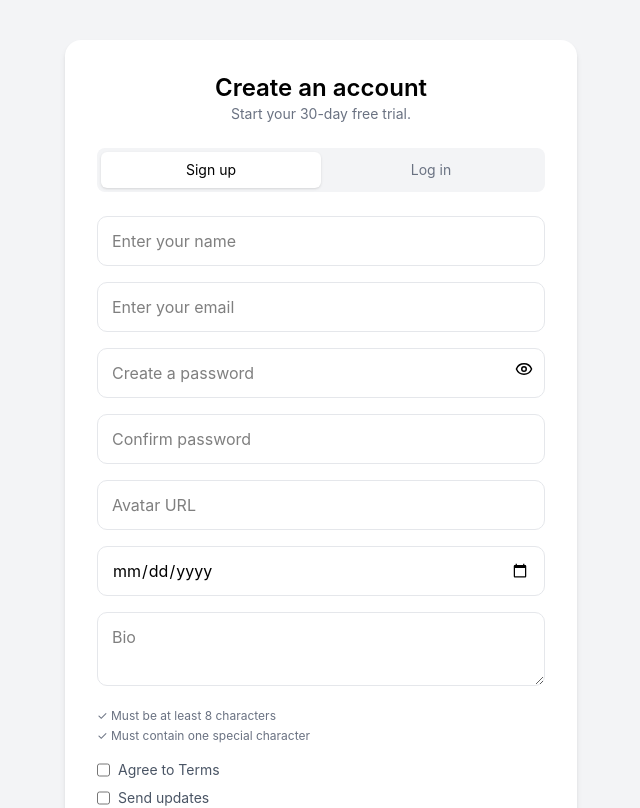
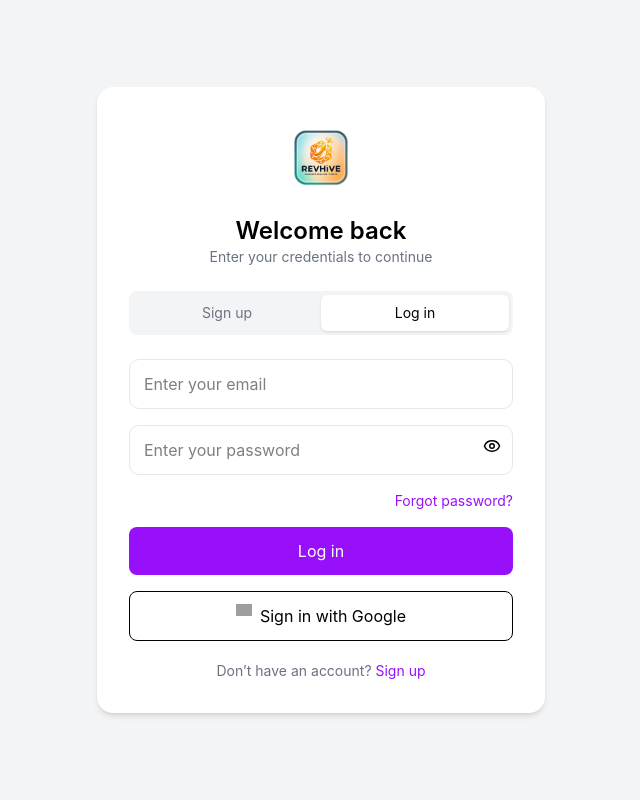
Before and after one commit to sourav-kr14/RevHive-Frontend, a React (Vite) app: page /signin in a window 1280 px wide. Shown: the top 808 px of the page, without its empty margins (319-959 px from the left). Built offline with nearby package versions, Linux system fonts and the light colour scheme; grey boxes are pictures that could not be loaded.

Commit message:
updated: ui of login page

```diff
--- a/src/pages/Auth/Signin.jsx
+++ b/src/pages/Auth/Signin.jsx
@@ -1,101 +1,73 @@
 import React, { useState } from "react";
 import { Eye, EyeOff } from "lucide-react";
 import { useNavigate } from "react-router-dom";
-
-const Signup = () => {
+import { Link } from "react-router-dom";
+const Signin = () => {
   const [formData, setFormData] = useState({
-    userName: "",
     email: "",
     password: "",
-    confirmPassword: "",
-    bio: "",
-    avatarUrl: "",
-    dob: "",
-    agreeTerms: false,
-    subscribeNewsletter: false,
   });
 
   const [showPassword, setShowPassword] = useState(false);
   const navigate = useNavigate();
 
   const handleChange = (e) => {
-    const { name, value, type, checked } = e.target;
-    setFormData({
-      ...formData,
-      [name]: type === "checkbox" ? checked : value,
-    });
+    setFormData({ ...formData, [e.target.name]: e.target.value });
   };
 
   const handleSubmit = async (e) => {
     e.preventDefault();
 
-    if (formData.password !== formData.confirmPassword) {
-      alert("Passwords do not match");
-      return;
-    }
-
-    if (!formData.agreeTerms) {
-      alert("Accept terms");
-      return;
-    }
-
     try {
-      const res = await fetch("http://localhost:8080/api/auth/register", {
+      const res = await fetch("http://localhost:8080/api/auth/login", {
         method: "POST",
         headers: { "Content-Type": "application/json" },
-        body: JSON.stringify({
-          username: formData.userName,
-          email: formData.email,
-          password: formData.password,
-          bio: formData.bio,
-          dob: formData.dob,
-        }),
+        body: JSON.stringify(formData),
       });
 
       if (!res.ok) {
-        alert("Failed");
+        alert("Invalid credentials");
         return;
       }
 
-      alert("Success");
-      navigate("/Signin");
+      alert("Login successful");
+      navigate("/dashboard");
     } catch {
       alert("Error");
     }
   };
 
   return (
-    <div className="min-h-screen flex items-center justify-center bg-gray-100 px-4 py-10">
-      <div className="w-full max-w-lg bg-white rounded-2xl shadow-md p-6 md:p-8">
+    <div className="min-h-screen flex items-center justify-center bg-gray-100 px-4">
+      <div className="w-full max-w-md bg-white rounded-2xl shadow-md p-6 md:p-8">
+        {/* Logo */}
+        <div className="flex justify-center mb-4">
+          <img src="/logo.png" alt="logo" className="w-20 h-20" />
+        </div>
+
         {/* Header */}
         <div className="text-center mb-6">
-          <h1 className="text-2xl font-semibold">Create an account</h1>
-          <p className="text-sm text-gray-500">Start your 30-day free trial.</p>
+          <h1 className="text-2xl font-semibold">Welcome back</h1>
+          <p className="text-sm text-gray-500">
+            Enter your credentials to continue
+          </p>
         </div>
 
         {/* Toggle */}
         <div className="flex bg-gray-100 rounded-lg p-1 mb-6">
-          <button className="w-1/2 bg-white py-2 rounded-md shadow text-sm">
+          <button
+            onClick={() => navigate("/Signup")}
+            className="w-1/2 py-2 text-sm text-gray-500"
+          >
             Sign up
           </button>
-          <button
-            onClick={() => navigate("/Signin")}
-            className="w-1/2 py-2 text-sm text-gray-500"
-          >
+          <button className="w-1/2 bg-white py-2 rounded-md shadow text-sm">
             Log in
           </button>
         </div>
 
         {/* Form */}
         <form onSubmit={handleSubmit} className="space-y-4">
-          <input
-            name="userName"
-            placeholder="Enter your name"
-            required
-            onChange={handleChange}
-            className="input"
-          />
-
           <input
             name="email"
             type="email"
@@ -105,16 +77,16 @@ const Signup = () => {
             className="input"
           />
 
-          {/* Password */}
           <div className="relative">
             <input
               name="password"
               type={showPassword ? "text" : "password"}
-              placeholder="Create a password"
+              placeholder="Enter your password"
               required
               onChange={handleChange}
               className="input"
             />
+
             <button
               type="button"
               onClick={() => setShowPassword(!showPassword)}
@@ -124,69 +96,19 @@ const Signup = () => {
             </button>
           </div>
 
-          <input
-            name="confirmPassword"
-            type={showPassword ? "text" : "password"}
-            placeholder="Confirm password"
-            required
-            onChange={handleChange}
-            className="input"
-          />
-
-          {/* Extra fields */}
-          <input
-            name="avatarUrl"
-            placeholder="Avatar URL"
-            onChange={handleChange}
-            className="input"
-          />
-
-          <input
-            name="dob"
-            type="date"
-            required
-            onChange={handleChange}
-            className="input"
-          />
-
-          <textarea
-            name="bio"
-            placeholder="Bio"
-            rows="2"
-            onChange={handleChange}
-            className="input"
-          />
-
-          {/* Password rules */}
-          <div className="text-xs text-gray-500 space-y-1">
-            <p>✓ Must be at least 8 characters</p>
-            <p>✓ Must contain one special character</p>
-          </div>
-
-          {/* Checkboxes */}
-          <div className="text-sm text-gray-600 space-y-2">
-            <label className="flex gap-2">
-              <input
-                type="checkbox"
-                name="agreeTerms"
-                onChange={handleChange}
-              />
-              Agree to Terms
-            </label>
-
-            <label className="flex gap-2">
-              <input
-                type="checkbox"
-                name="subscribeNewsletter"
-                onChange={handleChange}
-              />
-              Send updates
-            </label>
+          {/* Forgot password */}
+          <div className="text-right text-sm">
+            <Link
+              to="/forgot-password"
+              className="text-purple-600 cursor-pointer"
+            >
+              Forgot password?
+            </Link>
           </div>
 
           {/* Submit */}
           <button className="w-full bg-purple-600 text-white py-3 rounded-lg hover:bg-purple-700">
-            Get started
+            Log in
           </button>
 
           {/* Google */}
@@ -199,22 +121,23 @@ const Signup = () => {
               className="w-4"
               alt=""
             />
-            Sign up with Google
+            Sign in with Google
           </button>
         </form>
 
+        {/* Bottom */}
         <p className="text-center text-sm text-gray-500 mt-5">
-          Already have an account?{" "}
+          Don’t have an account?{" "}
           <span
-            onClick={() => navigate("/Signin")}
+            onClick={() => navigate("/Signup")}
             className="text-purple-600 cursor-pointer"
           >
-            Log in
+            Sign up
           </span>
         </p>
       </div>
 
-      {/* reusable input style */}
+      {/* same input style */}
       <style>{`
         .input {
           width: 100%;
@@ -232,4 +155,4 @@ const Signup = () => {
   );
 };
 
-export default Signup;
+export default Signin;
```
